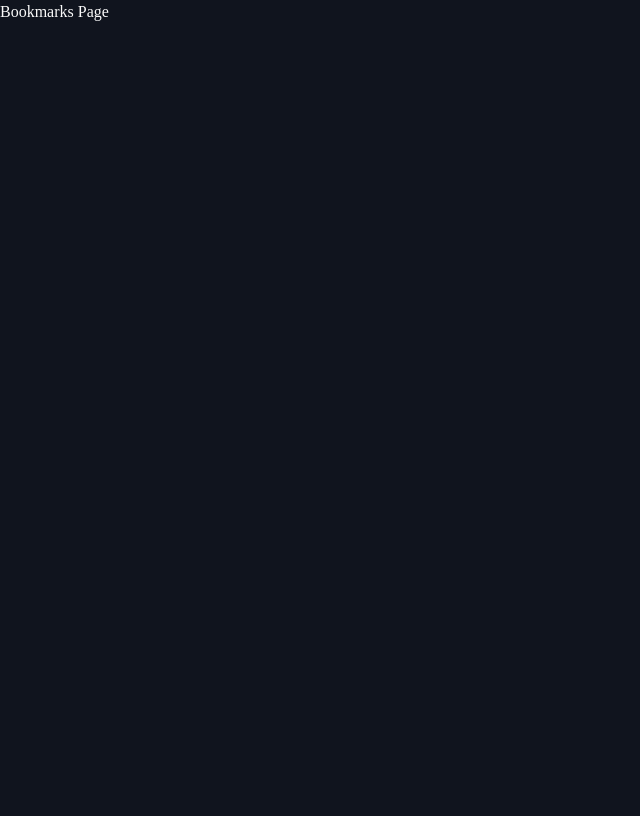
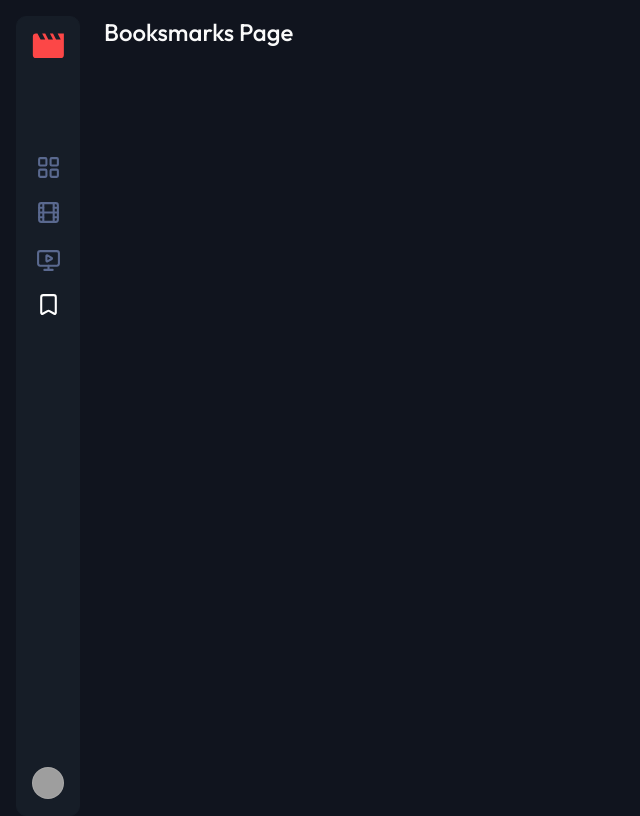
Before and after one commit to UloakuObi/entertainment-app, a Next.js app in the folder movies-app/: page /bookmarks in a window 1280 px wide. Shown: the whole page, without its empty margins (0-640 px from the left). Built offline with nearby package versions, Linux system fonts and the light colour scheme; grey boxes are pictures that could not be loaded.

Commit message:
feat: build home page and bookmarkspage

```diff
--- a/movies-app/app/_components/MovieCard.tsx
+++ b/movies-app/app/_components/MovieCard.tsx
@@ -51,7 +51,7 @@ export default function MovieCard({id, isBookmarked, onButtonClick, thumbnail, y
             <Dot style={{strokeWidth:"2px", width:"20px"}} className="text-white opacity-70"/>
             <p className={`${fontSize} text-white opacity-70`}>{rating}</p>
       </CardDescription>
-      <CardTitle className={`font-bold text-white text-xl ${cardTitle}`}>
+      <CardTitle className={`font-medium text-white text-xl ${cardTitle}`}>
         {title}
       </CardTitle>
 
--- a/movies-app/app/_components/Navbar.tsx
+++ b/movies-app/app/_components/Navbar.tsx
@@ -4,6 +4,7 @@ import { Avatar, AvatarFallback, AvatarImage } from "@/components/ui/avatar";
 import { LayoutGrid, Film, MonitorPlay, Bookmark } from "lucide-react"
 import { Button } from "@/components/ui/button";
 import Link from "next/link"
+import Image from "next/image"
 import { usePathname, useSearchParams } from "next/navigation"
 
 interface SidebarProps {
@@ -18,7 +19,7 @@ export default function Navbar({ className, variant, onButtonClick }: SidebarPro
     const pathname = usePathname()
     const searchParams = useSearchParams()
 
-    const currentType = searchParams.get('movie-type')
+    const currentType = searchParams.get('movie-category')
 
     return (
         <div className={`${navbarOrientation} ${className}`}>
@@ -27,19 +28,25 @@ export default function Navbar({ className, variant, onButtonClick }: SidebarPro
             <div className={`border border-solid border-[#161D27] rounded-lg bg-[#161D27] flex flex-col
                 items-center justify-between py-4 w-[4rem] min-h-screen absolute`}>
                 <aside className={`flex gap-4 flex-col items-center`}>
-                    <p className={`mb-10`}>Logo</p>
+                    <Image
+                        src="/assets/logo.svg"
+                        width={32}
+                        height={25.6}
+                        alt="Movies app logo"
+                        className="m-auto mb-12 pb-8"
+                        />
                     <div className={`flex flex-col gap-4`}>
-                        <Link href="/movies" className={`mx-auto cursor-pointer group`}>
+                        <Link href="/" className={`mx-auto cursor-pointer group`}>
                             <LayoutGrid className={`!w-[25px] !h-[25px] text-[#5A698F] group-hover:text-red-500
-                                ${pathname==="/movies" && !currentType ? "text-white" : ""}`}/>
+                                ${pathname==="/" && !currentType ? "text-white" : ""}`}/>
                         </Link>
                         <Button variant="ghost" onClick={() => onButtonClick("Movie")} className="cursor-pointer group">
                             <Film className={`!w-[25px] !h-[25px] text-[#5A698F] group-hover:text-red-500
-                                ${pathname==="/movies" && currentType === 'Movie' ? "text-white" : ""}`}/>
+                                ${pathname==="/" && currentType === 'Movie' ? "text-white" : ""}`}/>
                         </Button>
                         <Button variant="ghost" onClick={() => onButtonClick("TV Series")} className="cursor-pointer group">
                             <MonitorPlay className={`!w-[25px] !h-[25px] text-[#5A698F] group-hover:text-red-500
-                                ${pathname==="/movies" && currentType === 'TV Series' ? "text-white" : ""}`}/>
+                                ${pathname==="/" && currentType === 'TV Series' ? "text-white" : ""}`}/>
                         </Button>
                         <Link href="/bookmarks" className={`mx-auto cursor-pointer group`}>
                             <Bookmark className={`!w-[25px] !h-[25px] text-[#5A698F] group-hover:text-red-500
@@ -60,20 +67,26 @@ export default function Navbar({ className, variant, onButtonClick }: SidebarPro
             <div className="block lg:hidden">
             <div className={`border border-solid border-white rounded-lg bg-[#161D27]
                 flex gap-2 sm:gap-4 md:gap-4 items-center justify-between
-                py-4 h-[4rem]  w-[95%] mb-10 px-4`}>
-                <p className={``}>Logo</p>
+                p-4 h-[4rem]  w-[95%] mb-4`}>
+                <Image
+                    src="/assets/logo.svg"
+                    width={32}
+                    height={25.6}
+                    alt="Movies app logo"
+                    className="my-auto mb-12 pb-8"
+                    />
                 <div className={`flex gap-1 sm:gap-2 md:gap-4`}>
-                    <Link href="/movies" className={`my-auto cursor-pointer group`}>
+                    <Link href="/" className={`my-auto cursor-pointer group`}>
                         <LayoutGrid className={`!w-[25px] !h-[25px] text-[#5A698F] group-hover:text-red-500
-                            ${pathname==="/movies" && !currentType ? "text-white" : ""}`}/>
+                            ${pathname==="/" && !currentType ? "text-white" : ""}`}/>
                     </Link>
                     <Button variant="ghost" onClick={() => onButtonClick("Movie")} className="cursor-pointer group">
                         <Film className={`!w-[25px] !h-[25px] text-[#5A698F] group-hover:text-red-500
-                                ${pathname==="/movies" && currentType === 'Movie' ? "text-white" : ""}`}/>
+                                ${pathname==="/" && currentType === 'Movie' ? "text-white" : ""}`}/>
                     </Button>
                     <Button variant="ghost" onClick={() => onButtonClick("TV Series")} className="cursor-pointer group">
                         <MonitorPlay className={`!w-[25px] !h-[25px] text-[#5A698F] group-hover:text-red-500
-                                ${pathname==="/movies" && currentType === 'TV Series' ? "text-white" : ""}`}/>
+                                ${pathname==="/" && currentType === 'TV Series' ? "text-white" : ""}`}/>
                     </Button>
                     <Link href="/bookmarks" className={`my-auto cursor-pointer group`}>
                         <Bookmark className={`!w-[25px] !h-[25px] text-[#5A698F] group-hover:text-red-500
--- a/movies-app/app/_components/SearchBar.tsx
+++ b/movies-app/app/_components/SearchBar.tsx
@@ -1,11 +1,11 @@
 import { Search } from 'lucide-react'
 export default function SearchBar() {
     return (
-        <div className="flex gap-3 items-center border border-solid border-blue-500 py-4 pl-4">
+        <div className="flex gap-3 items-center border border-solid border-blue-500 py-1 w-[95%]">
             <Search />
             <input type='text'
-                className='border-b-1 border-solid w-[95%] py-4 caret-[var(--color-red-500)]
-                focus:outline-none focus:border-[var(--color-blue-500)]'
+                className='py-4 caret-[var(--color-red-500)]
+                focus:outline-none focus:border-b-1 focus:border-solid w-full focus:border-[var(--color-blue-500)]'
                 placeholder='Search for movies or TV series'/>
         </div>
     )
--- a/movies-app/app/bookmarks/page.tsx
+++ b/movies-app/app/bookmarks/page.tsx
@@ -1,5 +1,70 @@
-export default function Bookmarks() {
+"use client"
+import movies from "@/data.json"
+import { useState, useEffect } from "react"
+import Navbar from "../_components/Navbar"
+import MovieCard from "../_components/MovieCard"
+import useBookmarks from "@/hooks/useBookmarks";
+
+interface moviesData {
+    id: string;
+    thumbnail: string;
+    year: string;
+    movieType: string;
+    rating: string;
+    title: string;
+    trending: string;
+}
+
+export default function BookmarksPage() {
+
+    const [savedIds, setSavedIds] = useBookmarks();
+    const [moviesData, setMoviesData] = useState(movies["movies"]);
+
+    // Filter the full list to only show what the user picked
+    const bookmarkedMovies = moviesData.filter(movie => savedIds.includes(movie.title))
+
+    // This function handles the logic when a movieCard is clicked
+    const handleBookmarkClick = (id: string) => {
+        setSavedIds((prev) => {
+            // Check if the ID is already in the array
+            if (prev.includes(id)) {
+                // If it is, remove it
+                return prev.filter(movie => movie !== id);
+            } else {
+                // If it's not, add it
+                return [...prev, id]
+            }
+        });
+        console.log(`Parent received click from: ${id}`);
+    }
+
+    const handleFilter = (term: string) => {
+        return moviesData.filter(movie => movie.category === term)
+    }
+
     return (
-        <h1>Bookmarks Page</h1>
+        <div className="m-4 w-screen relative">
+            <Navbar variant="mobile" onButtonClick={handleFilter}/>
+            <Navbar variant="desktop" onButtonClick={handleFilter}/>
+            <div className="m-0 lg:ml-22">
+                <h1 className="text-2xl mb-4">Booksmarks Page</h1>
+                <div className="flex gap-y-2 gap-x-5 sm:gap-x-6 flex-wrap mr-4">
+                    {bookmarkedMovies.map(movie => {
+                        return <MovieCard
+                                key={movie.title}
+                                id={movie.title}
+                                thumbnail={movie.thumbnail.regular!.small}
+                                year={movie.year}
+                                movieType={movie.category}
+                                rating={movie.rating}
+                                title={movie.title}
+                                // className="grow-1 h-fit"
+                                isBookmarked={savedIds.includes(movie.title)}
+                                onButtonClick={handleBookmarkClick} // Passing the function
+                                />
+                    })}
+                </div>
+            </div>
+        </div>
     )
 }
--- a/movies-app/app/layout.tsx
+++ b/movies-app/app/layout.tsx
@@ -27,7 +27,7 @@ export default function RootLayout({
   return (
     <html lang="en">
       <body
-        className={`${outfit.variable} antialiased dark`}
+        className={`${outfit.className} antialiased dark`}
       >
         {children}
       </body>
--- a/movies-app/app/page.tsx
+++ b/movies-app/app/page.tsx
@@ -30,30 +30,61 @@ interface moviesData {
 
 export default function Home() {
   const [moviesData, setMoviesData] = useState(movies["movies"]);
-
   const [selectedIds, setSelectedIds] = useBookmarks();
 
   const router = useRouter()
   const pathname = usePathname()
   const searchParams = useSearchParams()
 
-  const handleBookmarkClick = () => {
-
-  }
-
   useEffect(() => {
     console.log(moviesData)
   }, [moviesData])
 
+  // This function handles the logic when a movieCard is clicked
+  const handleBookmarkClick = (id: string) => {
+    setSelectedIds((prev) => {
+        // Check if the ID is already in the array
+        if (prev.includes(id)) {
+            // If it is, remove it
+            return prev.filter(movie => movie !== id);
+        } else {
+            // If it's not, add it
+            return [...prev, id]
+        }
+    });
+    console.log(`Parent received click from: ${id}`);
+}
+
+  const handleFilter = (term: string) => {
+    const params = new URLSearchParams(searchParams)
+
+    if (term) {
+        params.set('movie-category', term)
+    } else {
+        params.delete('movie-category')
+    }
+
+    // This updates the URL to /movies?movie-category=movie without a full page reload
+    router.push(`${pathname}?${params.toString()}`)
+
+}
+
+  const currentMovieCategory = searchParams.get('movie-category')
+  const filteredMovies = currentMovieCategory ?
+          moviesData.filter(movie => movie.category.toLowerCase() === currentMovieCategory.toLowerCase())
+          : moviesData
+
   return (
     <div className="m-4 w-screen relative">
-      {/* <Navbar variant="mobile" onButtonClick={handleFilter}/>
-      <Navbar variant="desktop" onButtonClick={handleFilter}/> */}
+      <Navbar variant="mobile" onButtonClick={handleFilter}/>
+      <Navbar variant="desktop" onButtonClick={handleFilter}/>
+
+      <div className="m-0 lg:ml-22">
         <SearchBar/>
-      <h1 className="text-4xl font-light mb-6">Trending</h1>
+        <h1 className="text-2xl font-extralight mb-6 md:text-3xl lg:text-5xl">Trending</h1>
 
         <div className="flex gap-7 overflow-x-auto">
-            {moviesData.map(movie => {
+              {filteredMovies.map(movie => {
                   if (movie.isTrending)
                       return <MovieCard
                               key={movie.title}
@@ -70,6 +101,25 @@ export default function Home() {
                               />
               })}
           </div>
+          <h1 className="mt-6 mb-4 font-extralight text-xl md:text-xl lg:text-3xl">Recommended for you</h1>
+          <div className="flex gap-y-2 gap-x-5 sm:gap-x-6 flex-wrap mr-4">
+            {filteredMovies.map(movie => {
+                if (!movie.isTrending)
+                    return <MovieCard
+                            key={movie.title}
+                            id={movie.title}
+                            thumbnail={movie.thumbnail.regular!.small}
+                            year={movie.year}
+                            movieType={movie.category}
+                            rating={movie.rating}
+                            title={movie.title}
+                            isBookmarked={selectedIds.includes(movie.title)}
+                            className="grow-[0.98] sm:grow-[0.85] md:grow-[0.6] lg:grow-[0.25] h-fit"
+                            onButtonClick={handleBookmarkClick} // Passing the function
+                            />
+            })}
+        </div>
+        </div>
     </div>
   );
 }
```
Also changed, not shown: movies-app/hooks/useBookmarks.ts (+6 -6 lines). Lines whose indentation alone changed are shown as unchanged.
